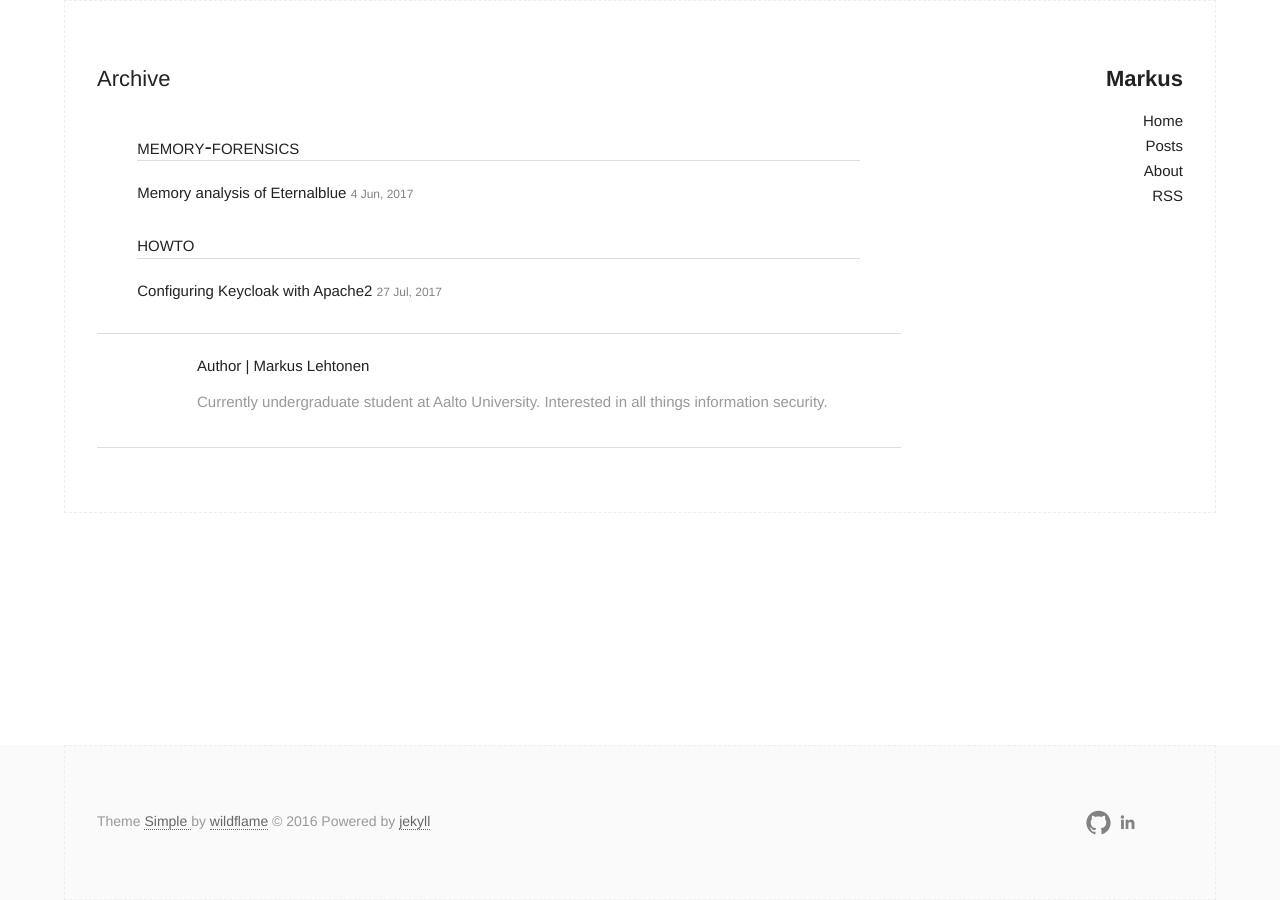
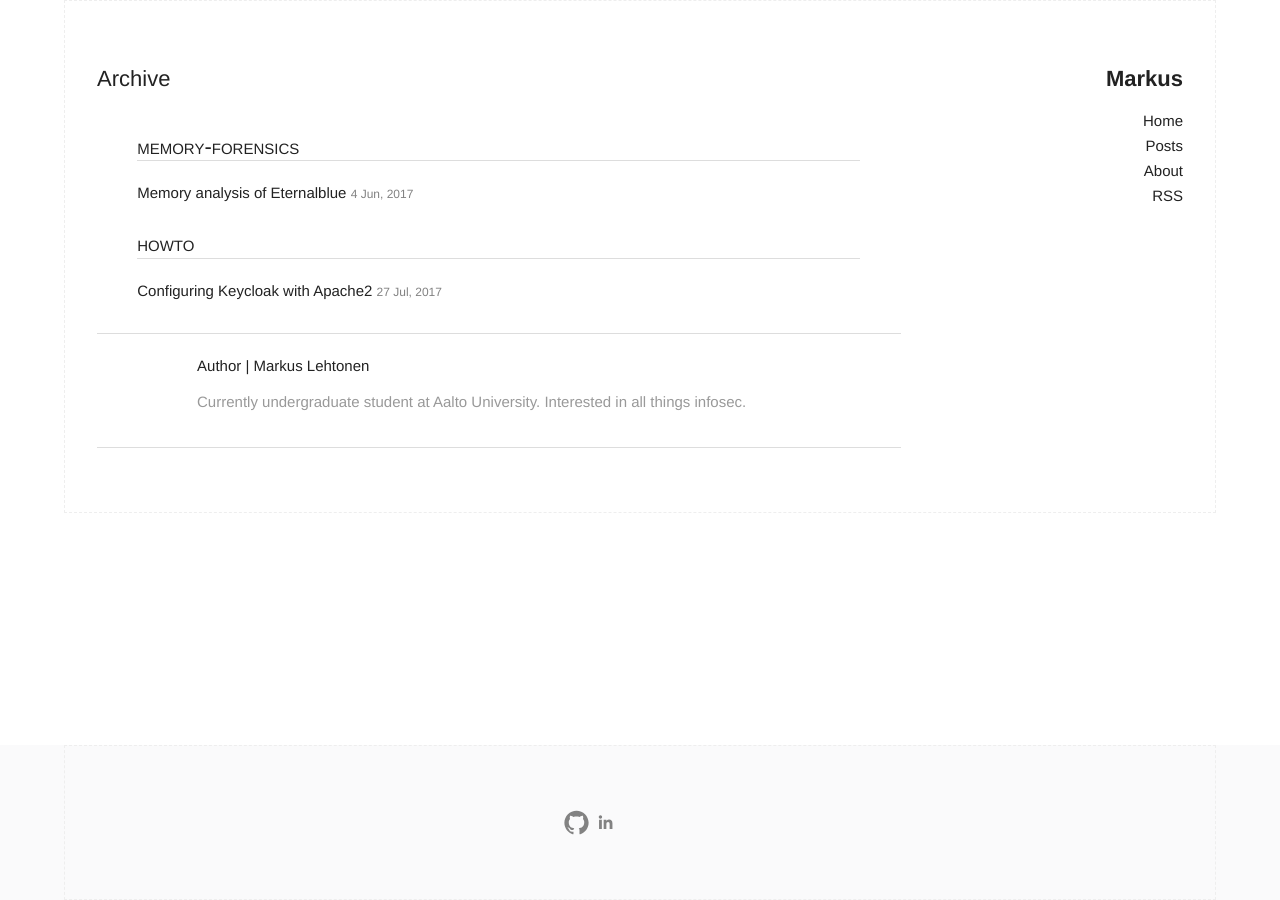
Before and after one commit to markusleh/markusleh.github.io, a Jekyll site: the page built from archive.html, in a window 1280 px wide. Built offline with Jekyll 4.4.1, drawn with Linux system fonts in a browser that asks for light colours.

```diff
--- a/_includes/author.html
+++ b/_includes/author.html
@@ -4,7 +4,7 @@
   <div class="authorinfo box">
     <p>Author | Markus Lehtonen</p>
     <p class="bio">
-      Currently undergraduate student at Aalto University. Interested in all things information security.
+      Currently undergraduate student at Aalto University. Interested in all things infosec.
     </p>
   </div>
 </section>
--- a/_includes/footer.html
+++ b/_includes/footer.html
@@ -2,9 +2,6 @@
   <div class="container">
     <div class="footer left column one-half">
       <section class="small-font">
-        Theme <a href="https://github.com/wild-flame/jekyll-simple"> Simple </a> by <a href="http://wildflame.me">wildflame</a>
-        © 2016
-        Powered by <a href="https://github.com/jekyll/jekyll">jekyll</a>
       </section>
     </div>
 
```
